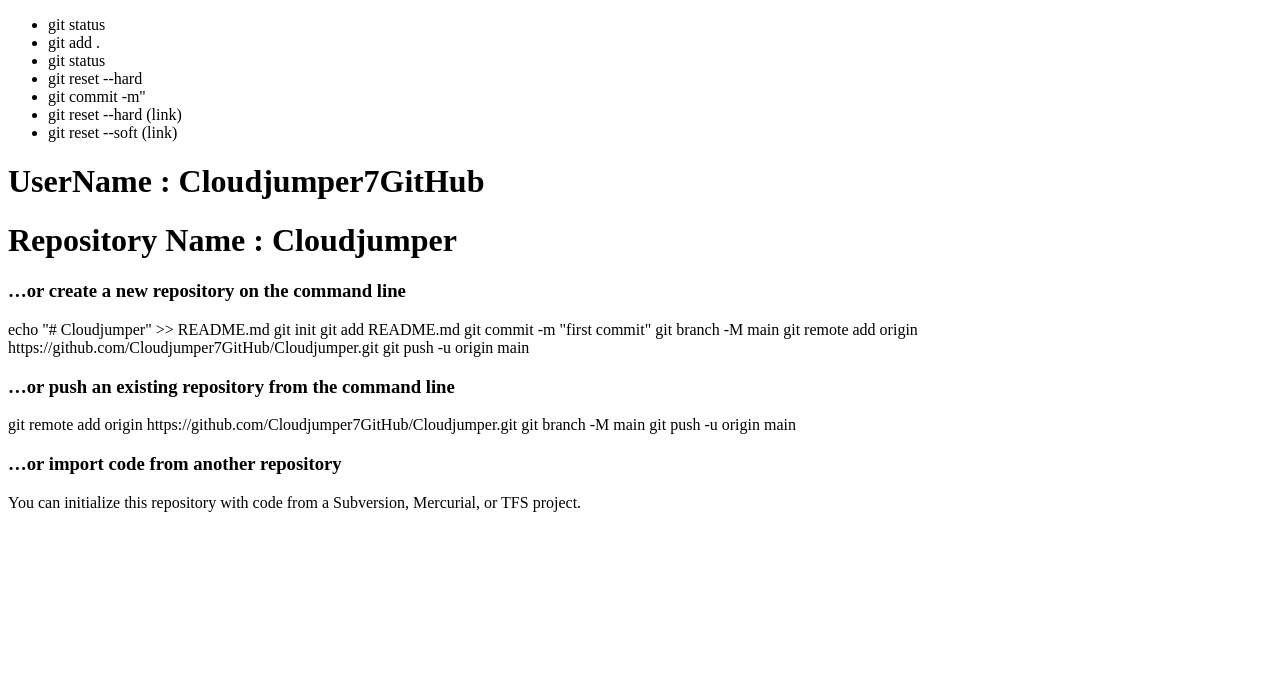
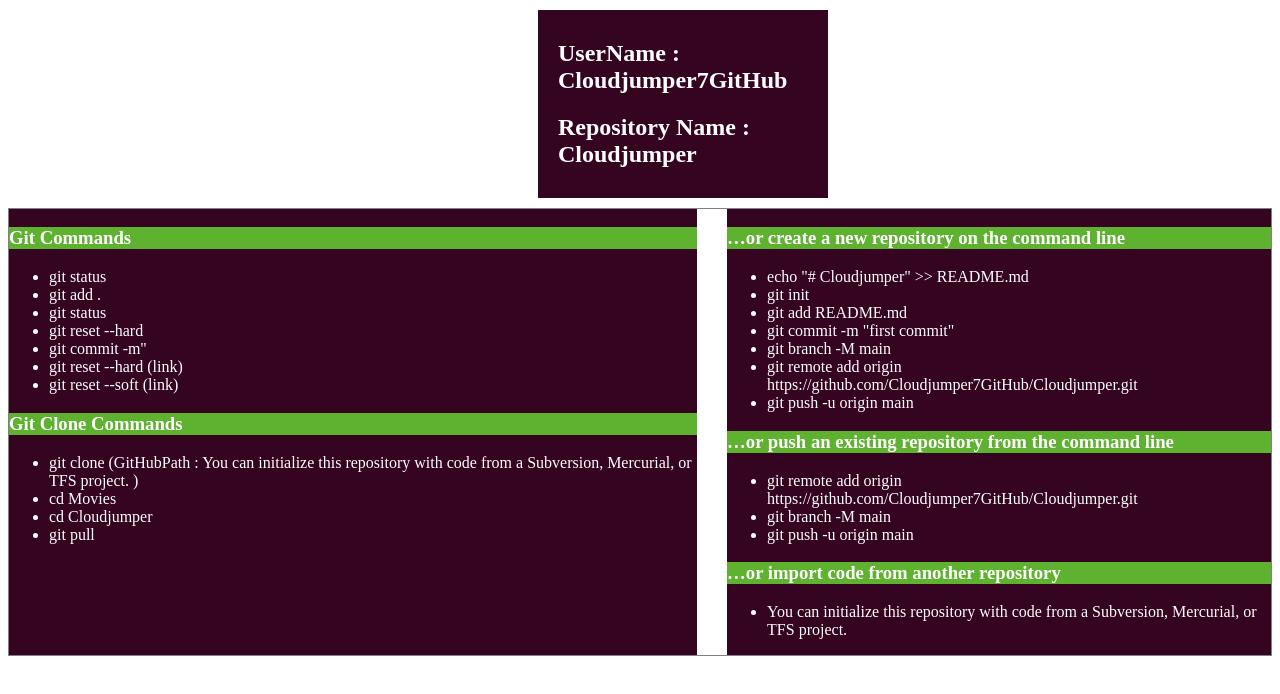
Before and after one commit to Cloudjumper7GitHub/Cloudjumper, a plain HTML site: page GitCommands.html in a window 1280 px wide. Drawn offline with Linux system fonts and the light colour scheme.

Commit message:
Changed UI for best look and feel

```diff
--- a/GitCommands.html
+++ b/GitCommands.html
@@ -4,8 +4,35 @@
     <meta charset="UTF-8">
     <meta name="viewport" content="width=device-width, initial-scale=1.0">
     <title>Document</title>
+    <style>
+        h3{
+            background-color: rgb(95, 177, 48);
+            }
+        .all-commands{
+            display: flex;border: 1px Solid grey;
+            color: white;
+            gap:30px;
+        }
+        .all-content-center{
+            justify-content: center;
+            width: 500px;
+            margin-left: 520px;
+        }
+        .git-commands{
+            background-color:  rgb(53, 4, 32);
+        }
+    </style>
 </head>
 <body>
+    <div class="all-content-center">
+    <div style="background-color: rgb(53, 4, 32);justify-content: center; width: 50%; padding: 10px 20px; margin: 10px;align-content: center;">
+    <h2 style="color: white;">UserName : Cloudjumper7GitHub</h2>
+    <h2 style="color: white;">Repository Name : Cloudjumper</h2>
+    </div>
+</div>
+    <div class="all-commands" style="">
+        <div class="git-commands">
+            <h3 >Git Commands</h3>
             <ul>
                 <li>git status</li>
                 <li>git add .</li>
@@ -15,26 +42,38 @@
                 <li>git reset --hard (link)</li>
                 <li>git reset --soft (link)</li>
             </ul>
-    <p>
-        <h1>UserName : Cloudjumper7GitHub</h1>
-        <h1>Repository Name : Cloudjumper</h1>
+            <h3>Git Clone Commands</h3>
+            <ul>
+                    <li>git clone (GitHubPath : You can initialize this repository with code from a Subversion, Mercurial, or TFS project. )</li>
+                    <li>cd Movies</li>
+                    <li>cd Cloudjumper</li>
+                    <li>git pull</li>
+                </ul>
+        </div>
+        <div class="git-commands">
             <h3> …or create a new repository on the command line</h3>
-echo "# Cloudjumper" >> README.md
-git init
-git add README.md
-git commit -m "first commit"
-git branch -M main
-git remote add origin https://github.com/Cloudjumper7GitHub/Cloudjumper.git
-git push -u origin main
+            <ul>
+             <li> echo "# Cloudjumper" >> README.md</li>
+             <li>git init</li>
+             <li> git add README.md</li>
+             <li>git commit -m "first commit"</li>
+             <li> git branch -M main</li>
+             <li> git remote add origin https://github.com/Cloudjumper7GitHub/Cloudjumper.git</li>
+             <li> git push -u origin main</li>
+             </ul>
+             <h3>…or push an existing repository from the command line </h3>
+             <ul>
+                 <li>git remote add origin https://github.com/Cloudjumper7GitHub/Cloudjumper.git</li>
+                 <li>git branch -M main</li>
+                 <li> git push -u origin main</li>
+             </ul>
+             <h3>…or import code from another repository </h3>
+            <ul>
+             <li>You can initialize this repository with code from a Subversion, Mercurial, or TFS project.</li>
+            </ul>
+        </div>
 
-<h3>…or push an existing repository from the command line </h3>
-git remote add origin https://github.com/Cloudjumper7GitHub/Cloudjumper.git
-git branch -M main
-git push -u origin main
-
-<h3>…or import code from another repository </h3>
-You can initialize this repository with code from a Subversion, Mercurial, or TFS project.
-    </p>
+    </div>
 
 </body>
 </html>
```
Lines whose indentation alone changed are shown as unchanged.
